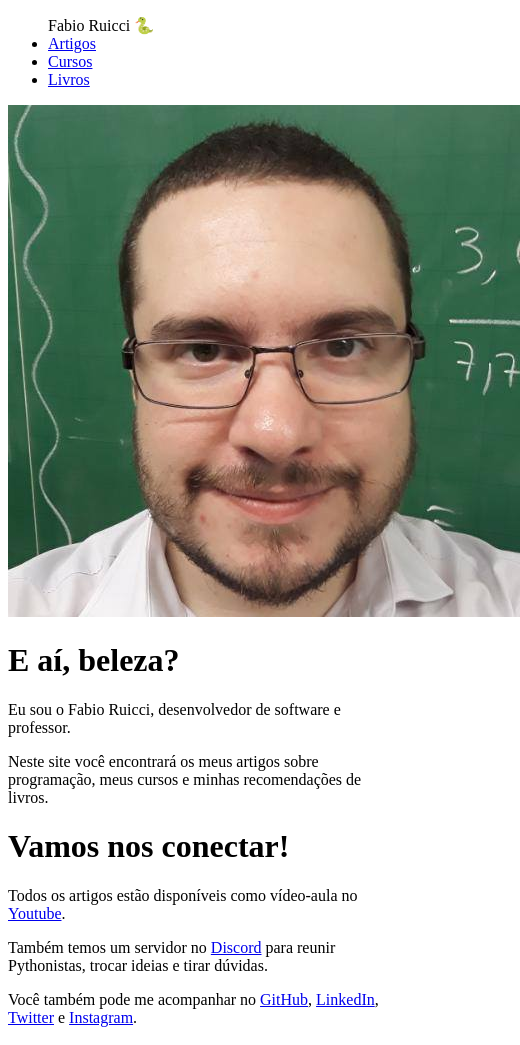
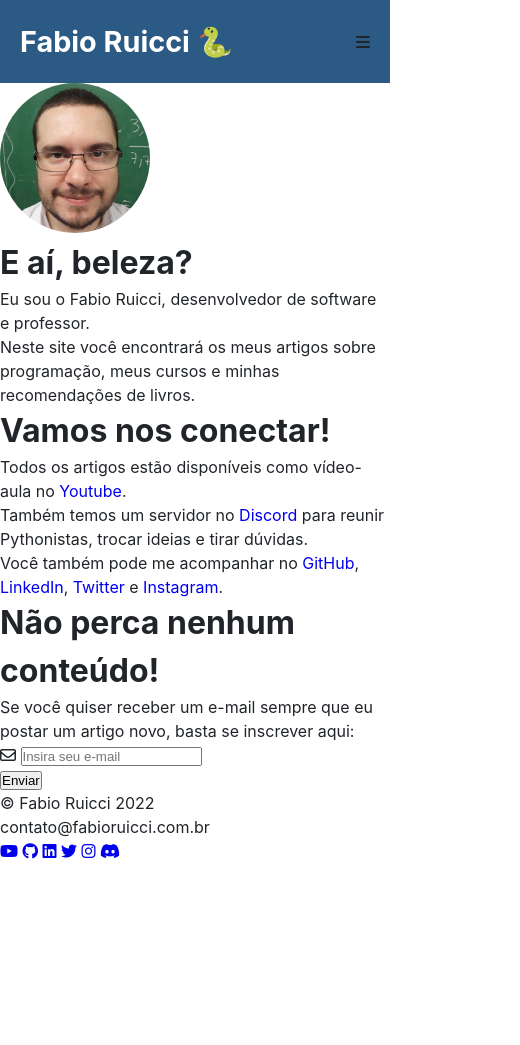
Before and after one commit to wallacycaike/mini-projeto-site-generico, a plain HTML site: page index.html in a window 390 px wide. Shown: the top 1045 px of the page, 520 px wide, since content can reach past the window. After the commit the page ends 863 px from the top, so only its background shows below. Drawn offline with Linux system fonts and the light colour scheme.

Commit message:
fazendo navbar

```diff
--- a/assets/style/index.css
+++ b/assets/style/index.css
@@ -1,9 +1,94 @@
 @charset "UTF-8";
 
-/* *{
+*{
     box-sizing: border-box;
     margin: 0;
     padding: 0;
     text-decoration: none;
     list-style: none;
-} */
+}
+
+body{
+    font-family: -apple-system,BlinkMacSystemFont,segoe ui,Roboto,helvetica neue,Arial,noto sans,sans-serif,apple color emoji,segoe ui emoji,segoe ui symbol,noto color emoji;
+    font-size: 1rem;
+    font-weight: 400;
+    line-height: 1.5;
+    color: #212529;
+    text-align: left;
+    background-color: #fff;
+}
+
+/* Navbar */
+
+.navbar{
+    display: flex;
+    flex-wrap: wrap;
+    align-items: center;
+    justify-content: space-between;
+    padding: 20px;
+    background-color: #2b5b84;
+}
+
+.navbar .menu a{
+    font-weight: bold;
+    font-size: 1.2rem;
+    color: #fff;
+}
+
+.logo{
+    font-weight: bold;
+    font-size: 1.8rem;
+    color: #fff;
+}
+
+.list{
+    display: flex;
+    justify-content: flex-end;
+    gap: 40px;
+}
+
+#toggler, .navbar label{
+    display: none;
+}
+
+@media screen and (max-width: 992px){
+
+}
+
+@media screen and (max-width: 768px){
+
+}
+
+@media screen and (max-width: 600px){
+    .menu{
+        width: 100%;
+        max-height: 0;
+        overflow: hidden;
+    }
+
+    .list{
+        flex-direction: column;
+        align-items: center;
+        padding: 20px;
+    }
+
+    .navbar{
+
+        padding: 20px;
+    }
+
+    .navbar label{
+        display: inline-flex;
+        align-items: center;
+        cursor: pointer;
+    }
+
+    #toggler:checked ~ .menu{
+        max-height: 100%;
+    }
+}
+
+.fabio{
+    border-radius: 50%;
+    height: 150px;
+}
--- a/index.html
+++ b/index.html
@@ -1,5 +1,5 @@
 <!DOCTYPE html>
-<html lang="en">
+<html lang="pt-br">
 <head>
     <meta charset="UTF-8">
     <meta http-equiv="X-UA-Compatible" content="IE=edge">
@@ -10,13 +10,17 @@
     <script src="https://kit.fontawesome.com/1ccb829757.js" crossorigin="anonymous"></script>
 </head>
 <body>
-    <nav>
-        <ul>
-            <label class="logo">Fabio Ruicci 🐍</label>
-            <li><a href="#">Artigos</a></li>
-            <li><a href="#">Cursos</a></li>
-            <li><a href="#">Livros</a></li>
-        </ul>
+    <nav class="navbar">
+        <a href="#" class="logo">Fabio Ruicci 🐍</a>
+        <input type="checkbox" id="toggler">
+        <label for="toggler"><i class="fa-solid fa-bars"></i></label>
+        <div class="menu">
+            <ul class="list">
+                <li><a href="#">Artigos</a></li>
+                <li><a href="#">Cursos</a></li>
+                <li><a href="#">Livros</a></li>
+            </ul>
+        </div>
     </nav>
     <main>
         <div class="sobre">
@@ -48,12 +52,12 @@
     <footer>
         <p>© Fabio Ruicci 2022</p>
         <p>contato@fabioruicci.com.br</p>
-        <i class="fa-brands fa-youtube"></i>
-        <i class="fa-brands fa-github"></i>
-        <i class="fa-brands fa-linkedin"></i>
-        <i class="fa-brands fa-twitter"></i>
-        <i class="fa-brands fa-instagram"></i>
-        <i class="fa-brands fa-discord"></i>
+        <a href="#"><i class="fa-brands fa-youtube"></i></a>
+        <a href="#"><i class="fa-brands fa-github"></i></a>
+        <a href="#"><i class="fa-brands fa-linkedin"></i></a>
+        <a href="#"><i class="fa-brands fa-twitter"></i></a>
+        <a href="#"><i class="fa-brands fa-instagram"></i></a>
+        <a href="#"><i class="fa-brands fa-discord"></i></a>
     </footer>
 </body>
 </html>
```
